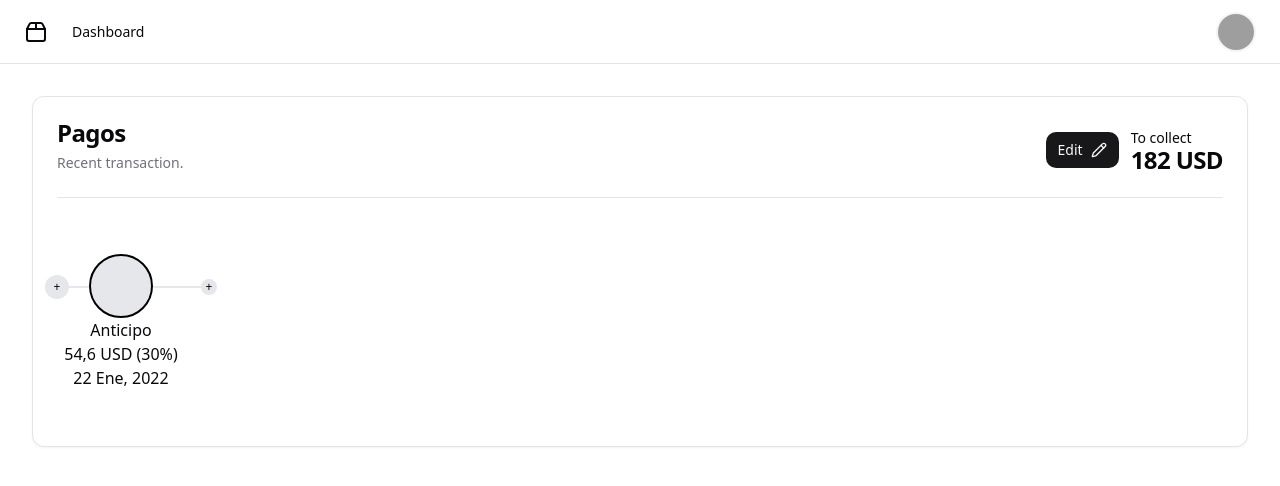
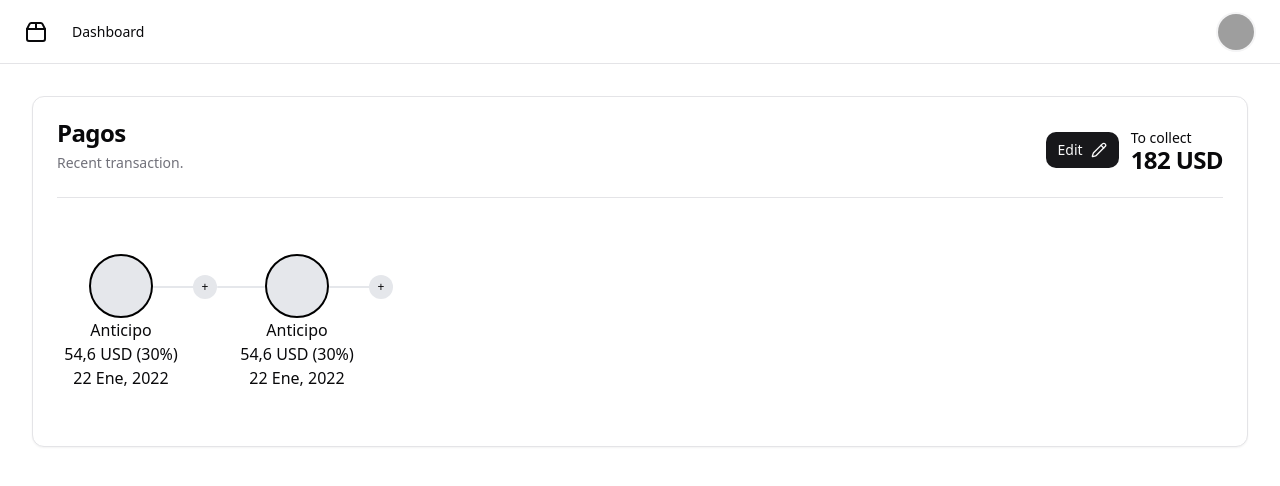
Before and after one commit to alejopua/controlPay_2024, a React (Vite) app: page / in a window 1280 px wide. Shown: the top 486 px of the page. Built offline with nearby package versions, Linux system fonts and the light colour scheme; grey boxes are pictures that could not be loaded.

Commit message:
feat: Add PaymentsLayout component and update ControlPayPage UI

```diff
--- a/src/controlPay/pages/ControlPayPage.jsx
+++ b/src/controlPay/pages/ControlPayPage.jsx
@@ -22,6 +22,7 @@ import { Sheet, SheetContent, SheetTrigger } from "@/components/ui/sheet";
 import { BsFillPlusCircleFill } from "react-icons/bs";
 import { FaCirclePlus } from "react-icons/fa6";
 import { MdOutlineModeEditOutline } from "react-icons/md";
+import { PaymentsLayout } from "../layout/PaymentsLayout";
 
 const DEFAULT_STATE = {
   payments: [
@@ -134,13 +135,12 @@ export const ControlPayPage = () => {
             </CardHeader>
             <CardContent>
               <hr />
-              <div className="w-full py-14 pb-6">
-                <div className="flex items-center justify-start">
+              <PaymentsLayout>
                 <div className="h-36 relative w-fit flex flex-row items-start ">
-                    <div className="h-fit relative flex opacity-100 transition-opacity duration-300 hover:opacity-100 top-8">
-                      <span className="absolute top-1/2 transform -translate-x-1/2 -translate-y-1/2 w-6 h-6 bg-gray-200 text-xs text-center rounded-full flex items-center justify-center">
+                  <div className="h-fit relative flex opacity-0 transition-opacity duration-300 hover:opacity-100 top-8">
+                    <button className="absolute top-1/2 transform -translate-x-1/2 -translate-y-1/2 w-6 h-6 bg-gray-200 text-xs text-center rounded-full flex items-center justify-center">
                       +
-                      </span>
+                    </button>
                     <div className="h-0.5 w-8 bg-gray-200 rounded"></div>
                   </div>
                   <div className="relative flex flex-col justify-center items-center top-0">
@@ -156,13 +156,35 @@ export const ControlPayPage = () => {
                   </div>
                   <div className="h-fit relative flex opacity-100 transition-opacity duration-300 hover:opacity-100 top-8">
                     <div className="h-0.5 w-16 bg-gray-200 rounded"></div>
-                      <span className="absolute right-0 top-1/2 transform -translate-y-1/2 size-4 bg-gray-200 text-xs text-center rounded-full">
+                    <button className="absolute right-0 top-1/2 transform -translate-y-1/2 w-6 h-6 bg-gray-200 text-xs text-center rounded-full flex items-center justify-center">
                       +
-                      </span>
+                    </button>
                   </div>
                 </div>
+                {/* pay middle */}
+                <div className="h-36 relative w-fit flex flex-row items-start ">
+                  <div className="h-fit relative flex opacity-100 transition-opacity duration-300 hover:opacity-100 top-8">
+                    <div className="h-0.5 w-12 bg-gray-200 rounded"></div>
+                  </div>
+                  <div className="relative flex flex-col justify-center items-center top-0">
+                    <button className="relative size-16 flex items-center justify-center bg-gray-200 border-black border-2  rounded-full group">
+                      <MdOutlineModeEditOutline className="size-5 text-black opacity-0 group-hover:opacity-100 transition-opacity duration-300" />
+                    </button>
+
+                    <div className="absolute w-max text-xs text-center md:text-base top-16">
+                      <h1>{"Anticipo"}</h1>
+                      <h2>{"54,6 USD (30%)"}</h2>
+                      <h3>{"22 Ene, 2022"}</h3>
                     </div>
                   </div>
+                  <div className="h-fit relative flex opacity-100 transition-opacity duration-300 hover:opacity-100 top-8">
+                    <div className="h-0.5 w-16 bg-gray-200 rounded"></div>
+                    <button className="absolute right-0 top-1/2 transform -translate-y-1/2 w-6 h-6 bg-gray-200 text-xs text-center rounded-full flex items-center justify-center">
+                      +
+                    </button>
+                  </div>
+                </div>
+              </PaymentsLayout>
             </CardContent>
           </Card>
         </div>
```
Lines whose indentation alone changed are shown as unchanged.
